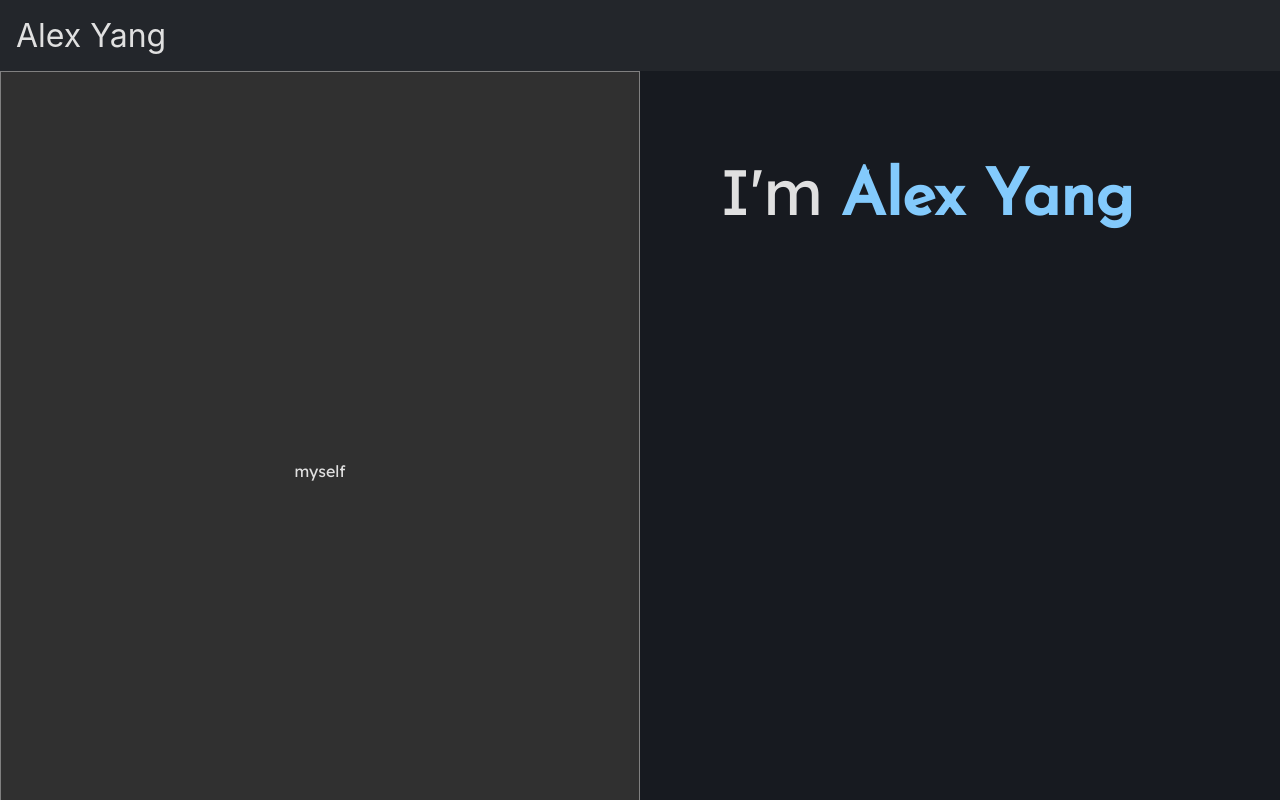
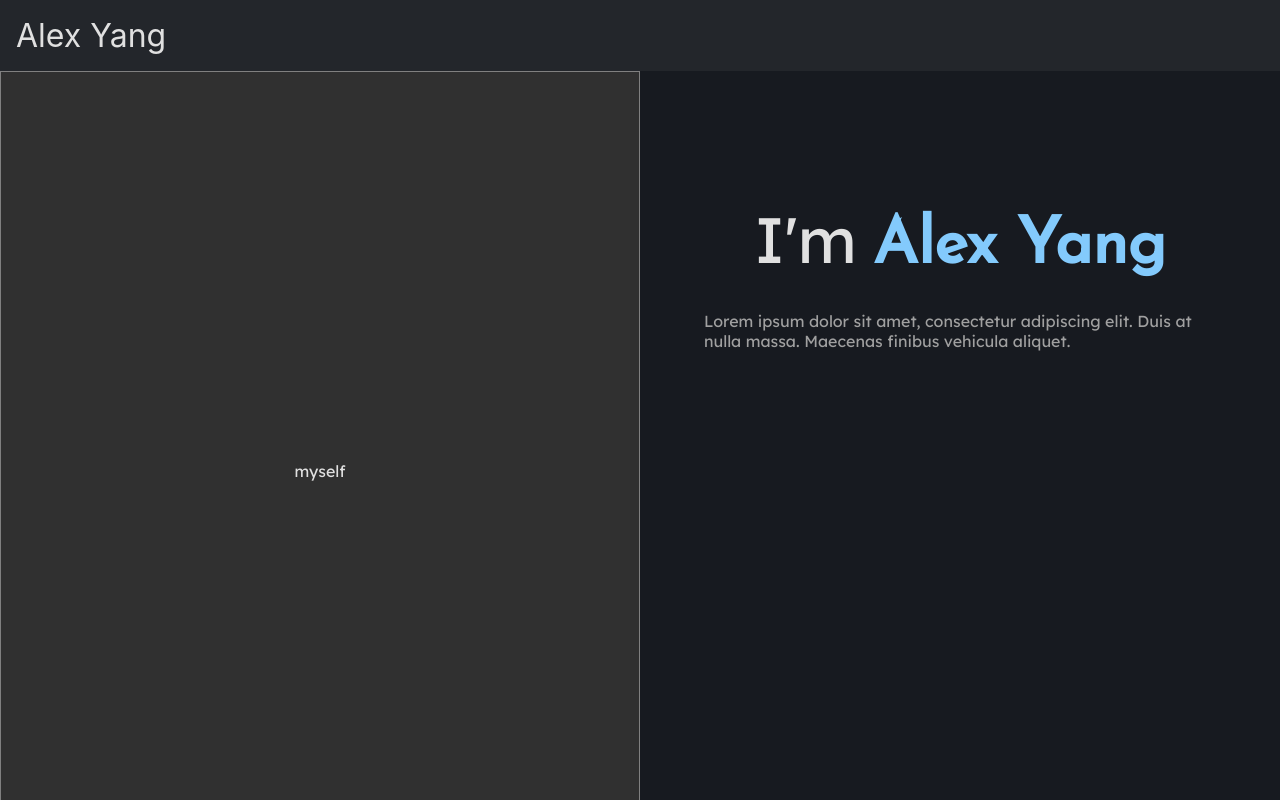
Before and after one commit to alexander-i-yang/about-me, a React (Create React App) app: page / in a window 1280 px wide. Shown: the top 800 px of the page. Built offline with nearby package versions, Linux system fonts and the light colour scheme.

Commit message:
Header and stuff

```diff
--- a/src/App.css
+++ b/src/App.css
@@ -24,6 +24,9 @@ main {
 
 .main-header {
   font-size: 8vh;
+  display: flex;
+  justify-content: center;
+  align-items: baseline;
 }
 
 main > div {
@@ -31,10 +34,17 @@ main > div {
   width: 50%;
 }
 
-.text {
-  padding: 10vh;
+.text-con {
+  padding: 16vh 8vh;
   position: fixed;
   right: 0;
+}
+
+.text {}
+
+.description {
+  margin-top: 4vh;
+  color: #a0a0a0;
 }
 
 .my-name {
@@ -42,6 +52,9 @@ main > div {
   font-weight: bold;
   text-transform: capitalize;
   color: #83cafc;
+  display: flex;
+  align-items: center;
+  margin-left: 2vh;
 }
 
 .pseudo-img {
--- a/src/App.js
+++ b/src/App.js
@@ -19,11 +19,19 @@ class Name extends React.Component {
 
   render() {
     return (
-        <span class="my-name">
+        <div class="my-name">
           {this.props.name}
-        </span>
+        </div>
     )
   }
+}
+
+const Description = (props) => {
+    return(
+        <div class="description">
+            {props.text}
+        </div>
+    );
 }
 
 class Text extends React.Component {
@@ -33,10 +41,13 @@ class Text extends React.Component {
 
   render() {
     return (
-        <div class="text">
-          <header class="main-header">
-            I'm <Name name="Alex Yang"/>
-          </header>
+        <div class="text-con">
+            <div class="text">
+                <header class="main-header">
+                    I'm<Name name="Alex Yang"/>
+                </header>
+                <Description text="Lorem ipsum dolor sit amet, consectetur adipiscing elit. Duis at nulla massa. Maecenas finibus vehicula aliquet."/>
+            </div>
         </div>
     )
   }
```
